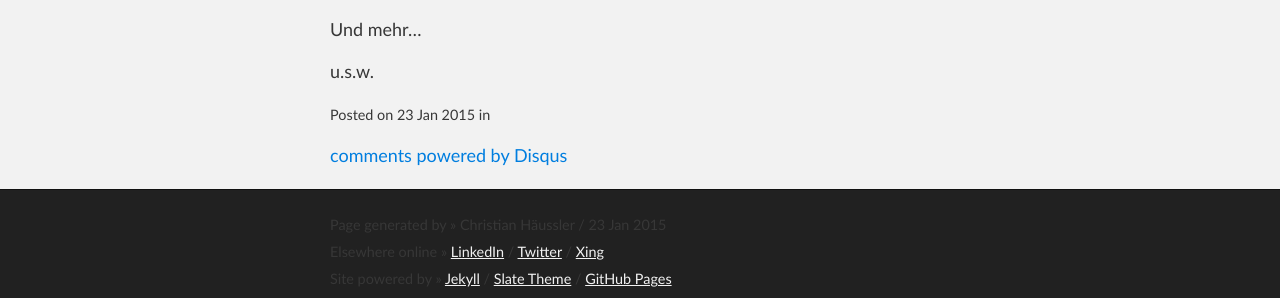
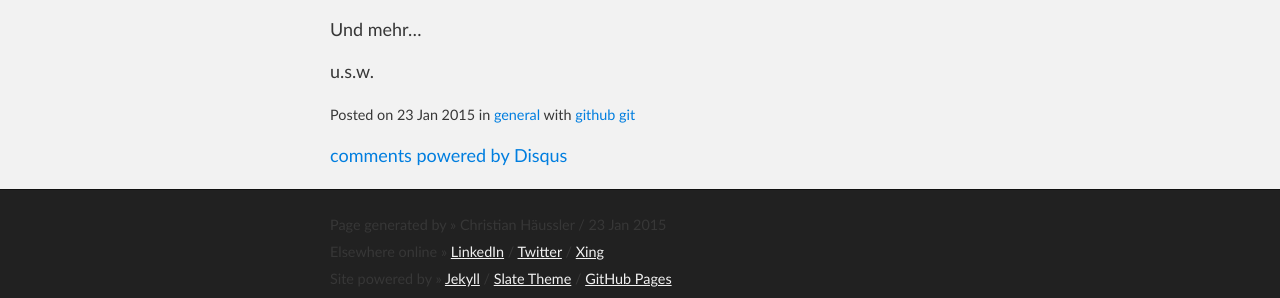
Before and after one commit to cniweb/best-practice, a Jekyll site: the page built from _posts/2015-01-23-Mein-zweiter-Post.md, in a window 1280 px wide. Shown: the part 381-679 px from the top of the page. Built offline with Jekyll 4.4.1, drawn with Linux system fonts in a browser that asks for light colours; comment, search, counter and statistics services are not loaded.

Commit message:
Update Post Template

```diff
--- a/_layouts/post.html
+++ b/_layouts/post.html
@@ -6,11 +6,11 @@ layout: default
 {{ content }}
 <p id="post-meta"><small>
 Posted on <time datetime="{{ page.date | date_to_xmlschema }}">{{ page.date | date_to_string }}</time>
- in <a href="/category/{{ post.category }}/">{{ post.category }}</a></span>
-{% if post.tags.size > 0 %}
+ in <a href="/category/{{ page.category }}/">{{ page.category }}</a></span>
+{% if page.tags.size > 0 %}
  with
-    {% for post_tag in post.tags %}
-      <a href="/tag/{{ post_tag }}/">{{ post_tag }}</a>
+    {% for tag in page.tags %}
+      <a href="/tag/{{ post_tag }}/">{{ tag }}</a>
     {% endfor %}
 {% endif %}
 </small></p>
```
